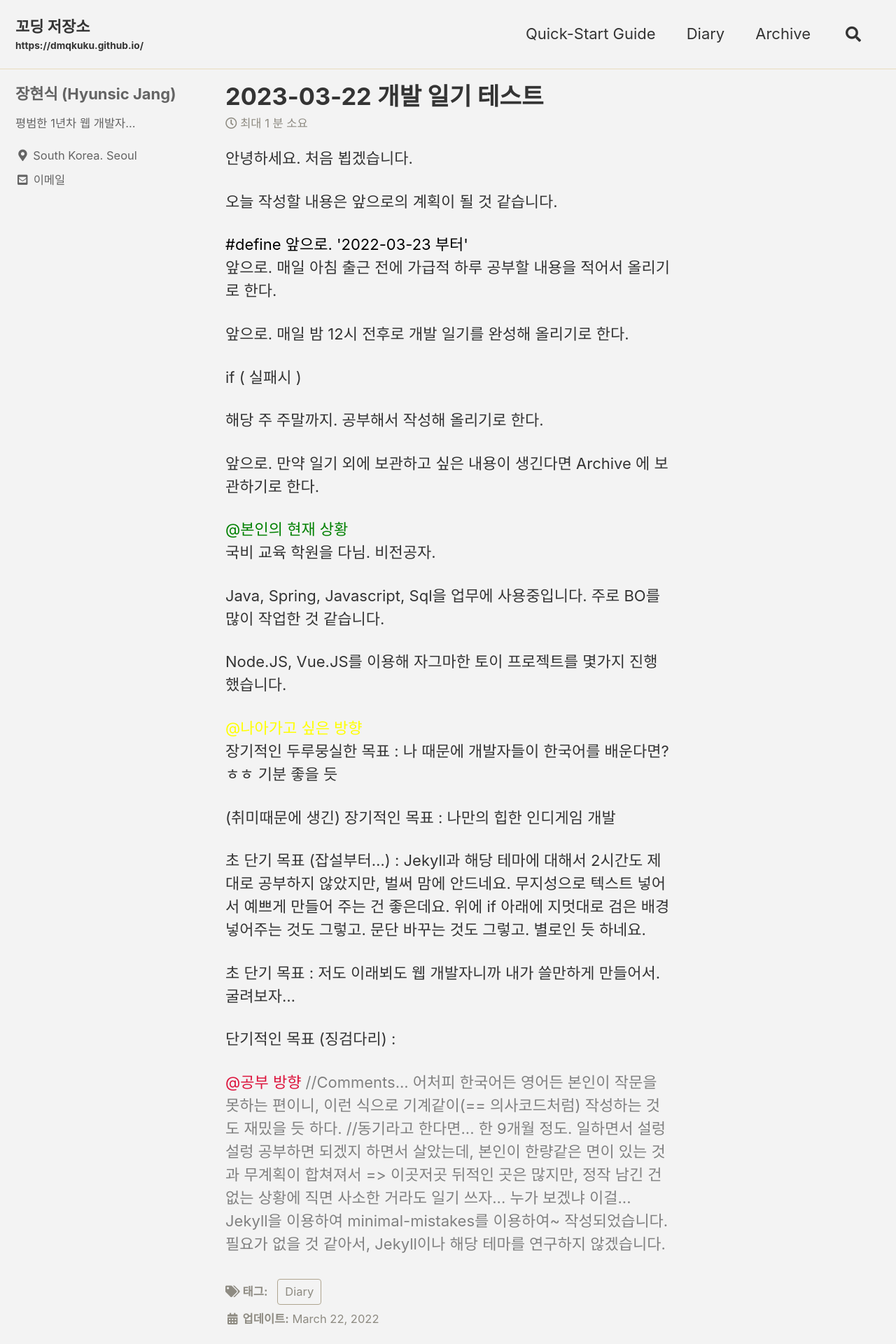
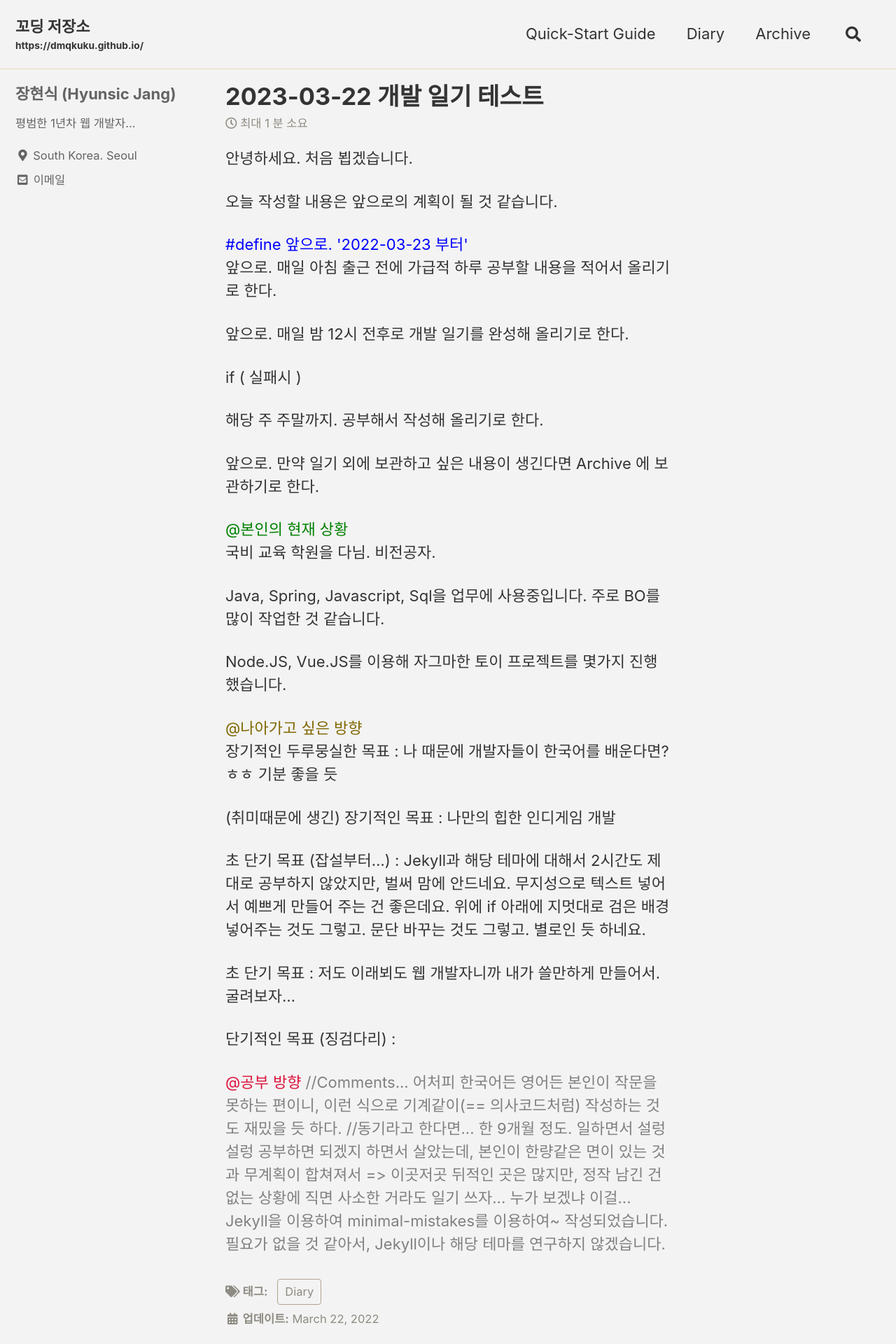
Before and after one commit to dmqkuku/jhsPage, a Jekyll site: the page built from _posts/2022-03-22-test.markdown, in a window 1280 px wide. Shown: the top 1920 px of the page at 70% size. Built offline with Jekyll 4.4.1, drawn with Linux system fonts in a browser that asks for light colours; cached includes are drawn as plain includes; comment, search, counter and statistics services are not loaded.

Commit message:
color adjustment

```diff
--- a/_posts/2022-03-22-test.markdown
+++ b/_posts/2022-03-22-test.markdown
@@ -11,7 +11,7 @@ classess: wide
 
 오늘 작성할 내용은 앞으로의 계획이 될 것 같습니다.
 
-<font color="sky">#define 앞으로. '2022-03-23 부터'</font>
+<font color="blue">#define 앞으로. '2022-03-23 부터'</font>
 
 앞으로. 매일 아침 출근 전에 가급적 하루 공부할 내용을 적어서 올리기로 한다.
 
@@ -32,7 +32,7 @@ Java, Spring, Javascript, Sql을 업무에 사용중입니다. 주로 BO를 많
 
 Node.JS, Vue.JS를 이용해 자그마한 토이 프로젝트를 몇가지 진행했습니다.
 
-<font color="yellow">@나아가고 싶은 방향  </font>
+<font color="#826803">@나아가고 싶은 방향  </font>
 
 장기적인 두루뭉실한 목표 : 나 때문에 개발자들이 한국어를 배운다면? ㅎㅎ 기분 좋을 듯
 
@@ -45,6 +45,8 @@ Node.JS, Vue.JS를 이용해 자그마한 토이 프로젝트를 몇가지 진
 단기적인 목표 (징검다리) :
 
 <font color="crimson">@공부 방향  </font>
+
+
 
 
 <font color="grey">
```
